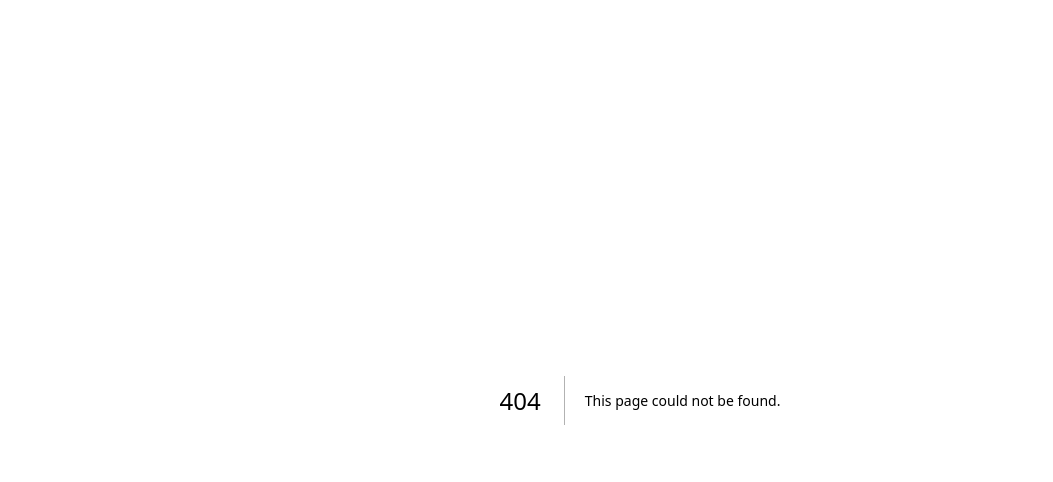
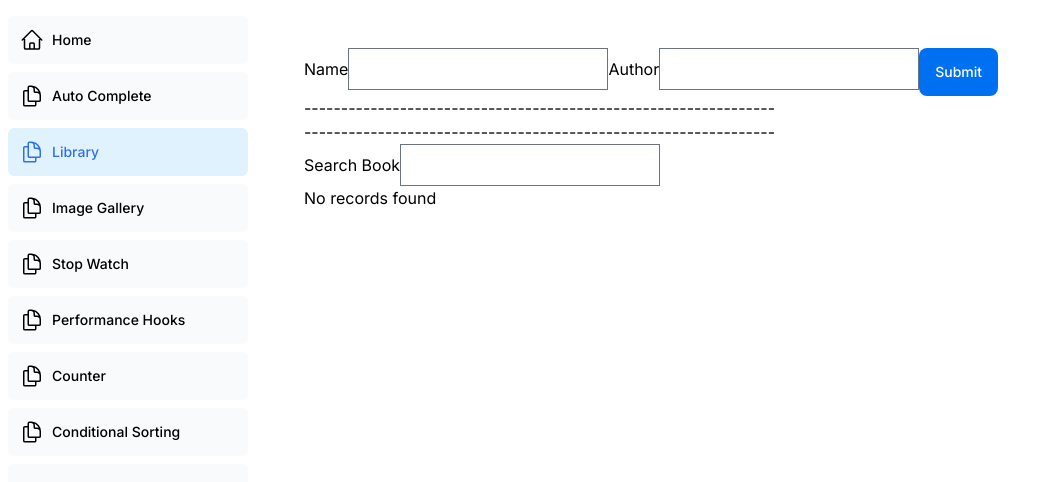
Before and after one commit to aasifrasul/nextjs-dashboard, a Next.js app: page /home/Library in a window 1280 px wide. Before the commit this address had no page. Shown: the top 482 px of the page, without its empty margins (0-1053 px from the left). Built offline with nearby package versions, Linux system fonts and the light colour scheme; a web font is replaced by a local one.

Commit message:
Added a Library Feature

```diff
--- /dev/null
+++ b/app/home/Library/page.tsx
@@ -0,0 +1,117 @@
+'use client';
+import React from 'react';
+
+import LibraryProvider, { useLibrary } from '@/app/stores/LibraryProvider';
+
+import { Button } from '@/app/ui/button';
+
+interface Book {
+	id: number;
+	name: string;
+	author: string;
+	issued: boolean;
+}
+
+function LibraryContainer() {
+	const {
+		books,
+		searchText,
+		editingBook,
+		setSearhText,
+		name,
+		setName,
+		author,
+		setAuthor,
+		filterBooks,
+		handleSubmit,
+		handleIssueBook,
+		handleDeleteBook,
+		handleEditBook,
+	} = useLibrary();
+
+	const handleNameChange = React.useCallback((e: React.ChangeEvent<HTMLInputElement>) => {
+		const text = e.target.value || '';
+		setName(text);
+	}, []);
+
+	const handleAuthorChange = React.useCallback((e: React.ChangeEvent<HTMLInputElement>) => {
+		const text = e.target.value || '';
+		setAuthor(text);
+	}, []);
+
+	const handleSearchTextChange = (e: React.ChangeEvent<HTMLInputElement>) => {
+		const text = e.target.value || '';
+
+		setSearhText(text);
+		filterBooks(text.toLowerCase());
+	};
+
+	return (
+		<div>
+			<div className="flex align-tem-center">
+				<div>
+					<label htmlFor="name">Name</label>
+					<input type="text" name="name" value={name} onChange={handleNameChange} />
+				</div>
+				<div>
+					<label htmlFor="author">Author</label>
+					<input
+						type="text"
+						name="author"
+						value={author}
+						onChange={handleAuthorChange}
+					/>
+				</div>
+				<div>
+					<Button
+						className="bg-blue-300"
+						onClick={handleSubmit}
+					>
+						Submit
+					</Button>
+				</div>
+			</div>
+			<div>{'----------------------------------------------------------------'}</div>
+			<div>{'----------------------------------------------------------------'}</div>
+			<div>
+				<label htmlFor="searchText">Search Book</label>
+				<input
+					type="text"
+					name="searchText"
+					value={searchText}
+					onChange={handleSearchTextChange}
+				/>
+			</div>
+			<div>
+				<ul>
+					{books?.length > 0 ? (
+						books.map(({ id, name, author, issued }) => {
+							return (
+								<li key={id}>
+									{name} {author} {issued ? 'UnAvailable' : 'Available'}
+									<Button onClick={() => handleIssueBook(id)}>
+										{issued ? 'Return' : 'Issue'}
+									</Button>
+									<Button onClick={() => handleEditBook(id)}>Edit</Button>
+									<Button onClick={() => handleDeleteBook(id)}>
+										Delete
+									</Button>
+								</li>
+							);
+						})
+					) : (
+						<li>No records found</li>
+					)}
+				</ul>
+			</div>
+		</div>
+	);
+}
+
+export default function Library() {
+	return (
+		<LibraryProvider>
+			<LibraryContainer />
+		</LibraryProvider>
+	);
+}
--- a/app/home/autoComplete/page.tsx
+++ b/app/home/autoComplete/page.tsx
@@ -45,7 +45,6 @@ export default function AutoComplete() {
 
 		try {
 			setIsLoading(true);
-			updateParams({ searchText });
 
 			if (searchText in searchCacheRef.current) {
 				setItems(() => {
@@ -54,6 +53,8 @@ export default function AutoComplete() {
 				});
 				return;
 			}
+
+			updateParams({ searchText });
 
 			const result = await fetch(`${url}${searchText}`);
 			const data: Item[] = await result.json();
@@ -70,11 +71,11 @@ export default function AutoComplete() {
 
 	const handleChange = useCallback(
 		(e: ChangeEvent<HTMLInputElement>) => {
-			const searchText = e.target.value;
+			const searchText = e.target.value || '';
 			setText(searchText);
 
 			if (searchText?.length > 0) {
-				debouncedFetchData(searchText);
+				debouncedFetchData(searchText.toLowerCase());
 			} else {
 				updateParams({ searchText: '' });
 				setItems([]);
--- a/app/home/test/page.tsx
+++ b/app/home/conditionalSorting/page.tsx
@@ -1,7 +1,6 @@
 'use client';
 
 import React from 'react';
-import { isNumber } from 'util';
 
 /**
  * you are given an array of strings representing
@@ -10,8 +9,7 @@ import { isNumber } from 'util';
  * at the beginning of the titles when comparing them.
  * Example: Input:["The Lord of the Rings",
  * "A Game of Thrones", "Ancillary Justice", "1984"]
-
-*/
+ */
 const ignoreList = ['a', 'an', 'the'];
 export default function App() {
 	const [books, setBooks] = React.useState([
--- a/app/home/test/page1.tsx
+++ b/app/home/performanceHooks/page.tsx
@@ -16,9 +16,8 @@ export default function Page() {
 
 	// Use useMemo to memoize filtered list
 	const filteredList = useMemo(() => {
-		return LARGE_LIST.filter((item) =>
-			item.toLowerCase().includes(searchTerm.toLowerCase()),
-		);
+		const searchTermLowerCased = searchTerm.toLowerCase();
+		return LARGE_LIST.filter((item) => item.toLowerCase().includes(searchTermLowerCased));
 	}, [searchTerm]);
 
 	// Handler for search input using useTransition
--- a/app/hooks/useClickOutside.ts
+++ b/app/hooks/useClickOutside.ts
@@ -47,11 +47,7 @@ export const useClickOutside = <T extends ElementRef = ElementRef>(
 		[setIsOutsideClick],
 	);
 
-	useEventListener(
-		eventType,
-		handleClickOutside,
-		typeof document !== undefined ? document : null,
-	);
+	useEventListener(eventType, handleClickOutside, document);
 
 	return { isOutsideClick, outsideRef };
 };
--- a/app/lib/keyGeneration.ts
+++ b/app/lib/keyGeneration.ts
@@ -8,13 +8,14 @@ export function createKey(value: any, seen: Set<any> = new Set()): string {
 	// Handle primitive types
 	if (value === null) return 'null';
 	if (value === undefined) return 'undefined';
-	if (typeof value !== 'object' && typeof value !== 'function') {
-		return `${typeof value}:${value}`;
-	}
 
 	// Handle functions - use their string representation
 	if (typeof value === 'function') {
 		return `function:${value.toString()}`;
+	}
+
+	if (typeof value !== 'object') {
+		return `${typeof value}:${value}`;
 	}
 
 	// Handle circular references
@@ -37,10 +38,7 @@ export function createKey(value: any, seen: Set<any> = new Set()): string {
 	//const objType = Object.getPrototypeOf(value).constructor.name;
 	const objType = Object.prototype.toString.call(value).slice(8, -1);
 	const properties = sortedKeys
-		.map((key) => {
-			const propValue = createKey(value[key], seen);
-			return `${key}:${propValue}`;
-		})
+		.map((key) => `${key}:${createKey(value[key], seen)}`)
 		.join(',');
 	return `${objType}:{${properties}}`;
 }
--- a/app/lib/memoize.ts
+++ b/app/lib/memoize.ts
@@ -12,7 +12,7 @@ export const memoize = (function () {
 
 	return function outer<T = any, R = any>(fn: MemoizedFunc<T, R>): MemoizedFunc<T, R> {
 		if (!allCaches.has(fn)) {
-			allCaches.set(fn, Object.create(null));
+			allCaches.set(fn, new Map());
 		}
 
 		const functionCache = allCaches.get(fn)!;
@@ -21,13 +21,12 @@ export const memoize = (function () {
 		return function inner(this: any, ...args: T[]): R {
 			const key = createKey(args);
 
-			if (key in functionCache) {
-				return functionCache[key];
+			if (!functionCache.has(key)) {
+				const result = fn.apply(this, args);
+				functionCache.set(key, result);
 			}
 
-			const result = fn.apply(this, args);
-			functionCache[key] = result;
-			return result;
+			return functionCache.get(key);
 		};
 	};
 })();
--- /dev/null
+++ b/app/lib/memoizeAsync.js
@@ -0,0 +1,67 @@
+/**
+Implement the memoize function which optimizes repeated calls to an asynchronous
+ function by caching the results. The memoize function takes an asynchronous function
+ (asynchronousFunction) as an argument. This function takes n arguments, where the last argument is a
+ callback in the form of callback(error, result).
+The goal is that calling memoizedGetSomeData multiple times with the same arguments should trigger the
+ callback with the same cached result, avoiding unnecessary expensive calls etc..
+*/
+export const memoizeAsync = (function () {
+	const allCaches = new WeakMap();
+
+	return function outer(asyncFn) {
+		if (typeof asyncFn !== 'function') {
+			throw new Error('First argument should be a function');
+		}
+
+		if (!allCaches.has(asyncFn)) {
+			allCaches.set(asyncFn, new Map());
+		}
+
+		const cache = allCaches.get(asyncFn);
+
+		return function (...args) {
+			// Extract the callback function (last argument)
+			const originalArgs = [...args];
+			const callback = originalArgs.pop();
+
+			// Verify callback is a function
+			if (typeof callback !== 'function') {
+				throw new Error('Last argument should be a callback function');
+			}
+
+			// Create a key from all arguments except the callback
+			const key = JSON.stringify(originalArgs);
+
+			// If we have a cached result, use it
+			if (cache.has(key)) {
+				const cachedValue = cache.get(key);
+
+				// Use Promise.resolve().then() to ensure asynchronous behavior is preserved
+				Promise.resolve().then(() => {
+					if (cachedValue.error) {
+						callback(cachedValue.error, null);
+					} else {
+						callback(null, cachedValue.result);
+					}
+				});
+
+				return;
+			}
+
+			// Add our own callback that will cache the result
+			originalArgs.push((error, result) => {
+				if (error) {
+					cache.set(key, { error, result: null });
+				} else {
+					cache.set(key, { error: null, result });
+				}
+
+				callback(error, result);
+			});
+
+			// Call the original function with the modified arguments
+			asyncFn.apply(this, originalArgs);
+		};
+	};
+})();
--- /dev/null
+++ b/app/stores/LibraryProvider.tsx
@@ -0,0 +1,174 @@
+import React from 'react';
+
+interface Props {
+	children: React.ReactNode;
+}
+
+interface Book {
+	id: number;
+	name: string;
+	author: string;
+	issued: boolean;
+}
+
+interface LibraryContextType {
+	books: Book[];
+	name: string;
+	setName: (name: string) => void;
+	author: string;
+	setAuthor: (author: string) => void;
+	searchText: string;
+	setSearhText: (searchText: string) => void;
+	editingBook: Book;
+	handleSubmit: () => void;
+	handleEditBook: (id: number) => void;
+	handleDeleteBook: (id: number) => void;
+	handleIssueBook: (id: number) => void;
+	filterBooks: (text: string) => void;
+}
+
+const LibraryContext = React.createContext<LibraryContextType>({
+	books: [],
+	name: '',
+	author: '',
+	searchText: '',
+	editingBook: {},
+	setName: () => {},
+	setAuthor: () => {},
+	setSearhText: () => {},
+	handleSubmit: () => {},
+	handleEditBook: (id) => {},
+	handleDeleteBook: (id) => {},
+	handleIssueBook: (id) => {},
+	filterBooks: (text) => {},
+});
+
+export function useLibrary() {
+	const context = React.useContext(LibraryContext);
+
+	if (!context) {
+		throw new Error('Please use inside LibraryProvider');
+	}
+
+	return context;
+}
+
+export default function LibraryProivder({ children }: Props) {
+	const [searchText, setSearhText] = React.useState<string>('');
+	const [name, setName] = React.useState<string>('');
+	const [author, setAuthor] = React.useState<string>('');
+	const [books, setBooks] = React.useState<Book[]>([]);
+	const [filteredBooks, setFilteredBooks] = React.useState<Book[]>([]);
+	const [editingBook, setEditingBook] = React.useState<Book | null>(null);
+
+	const handleSubmit = () => {
+		if (isDisabled) return;
+
+		if (editingBook?.id) {
+			const index = books.findIndex((book) => book.id === editingBook?.id);
+			if (index < 0) return;
+			const oldBook = books[index];
+			setFilteredBooks((prevBooks) => {
+				prevBooks.splice(index, 1);
+				return [...prevBooks, { ...oldBook, name, author }];
+			});
+			setBooks((prevBooks) => {
+				prevBooks.splice(index, 1);
+				return [...prevBooks, { ...oldBook, name, author }];
+			});
+		} else {
+			const newBook = {
+				id: Date.now(),
+				author,
+				name,
+				issued: false,
+			};
+
+			setBooks((prevBooks) => [...prevBooks, newBook]);
+			setFilteredBooks((prevBooks) => [...prevBooks, newBook]);
+		}
+
+		setName('');
+		setAuthor('');
+		setEditingBook(null);
+	};
+
+	const handleEditBook = (id: number) => {
+		const index = books.findIndex((book) => book.id === id);
+		if (index < 0) return;
+		const currentBook = books[index];
+		const { name, author } = currentBook;
+
+		setEditingBook(currentBook);
+
+		setName(name);
+		setAuthor(author);
+	};
+
+	const handleDeleteBook = (id: number) => {
+		const index = books.findIndex((book) => book.id === id);
+		if (index < 0) return;
+		setFilteredBooks((prevBooks) => {
+			prevBooks.splice(index, 1);
+			return [...prevBooks];
+		});
+		setBooks((prevBooks) => {
+			prevBooks.splice(index, 1);
+			return [...prevBooks];
+		});
+	};
+
+	const handleIssueBook = (id: number) => {
+		const index = books.findIndex((book) => book.id === id);
+		if (index < 0) return;
+		const oldBook = books[index];
+		const issued = !oldBook.issued;
+		setFilteredBooks((prevBooks) => {
+			prevBooks.splice(index, 1);
+			return [...prevBooks, { ...oldBook, issued }];
+		});
+		setBooks((prevBooks) => {
+			prevBooks.splice(index, 1);
+			return [...prevBooks, { ...oldBook, issued }];
+		});
+	};
+
+	const filterBooks = (text: string) => {
+		if (text.length === 0) {
+			setFilteredBooks([...books]);
+			return;
+		}
+
+		setFilteredBooks((prevBooks) => {
+			const currentBooks = prevBooks.filter((book) => {
+				return (
+					book.name.toLowerCase().includes(text) ||
+					book.author.toLowerCase().includes(text)
+				);
+			});
+			return [...currentBooks];
+		});
+	};
+
+	const isDisabled = name?.length <= 0 || author?.length <= 0;
+
+	const value = {
+		name,
+		setName,
+		author,
+		setAuthor,
+		searchText,
+		setSearhText,
+		editingBook,
+		books: filteredBooks,
+		filterBooks,
+		handleSubmit,
+		handleEditBook,
+		handleDeleteBook,
+		handleIssueBook,
+	};
+
+	const { Provider } = LibraryContext;
+
+	return <Provider value={value}>{children}</Provider>;
+}
--- a/app/ui/home/nav-links.tsx
+++ b/app/ui/home/nav-links.tsx
@@ -10,23 +10,38 @@ import clsx from 'clsx';
 const links = [
 	{ name: 'Home', href: '/home', icon: HomeIcon },
 	{
+		name: 'Auto Complete',
+		href: '/home/autoComplete',
+		icon: DocumentDuplicateIcon,
+	},
+	{
+		name: 'Library',
+		href: '/home/Library',
+		icon: DocumentDuplicateIcon,
+	},
+	{
+		name: 'Image Gallery',
+		href: '/home/imageGallery',
+		icon: DocumentDuplicateIcon,
+	},
+	{
+		name: 'Stop Watch',
+		href: '/home/stopWatch',
+		icon: DocumentDuplicateIcon,
+	},
+	{
+		name: 'Performance Hooks',
+		href: '/home/performanceHooks',
+		icon: DocumentDuplicateIcon,
+	},
+	{
 		name: 'Counter',
 		href: '/home/counter',
 		icon: DocumentDuplicateIcon,
 	},
 	{
-		name: 'Test',
-		href: '/home/test',
-		icon: DocumentDuplicateIcon,
-	},
-	{
-		name: 'ImageGallery',
-		href: '/home/imageGallery',
-		icon: DocumentDuplicateIcon,
-	},
-	{
-		name: 'AutoComplete',
-		href: '/home/autoComplete',
+		name: 'Conditional Sorting',
+		href: '/home/conditionalSorting',
 		icon: DocumentDuplicateIcon,
 	},
 ];
```
Also changed, not shown: app/home/performanceHooks/data.json (renamed from app/home/test/data.json), app/home/stopWatch/page.tsx (renamed from app/home/test/page2.tsx).
